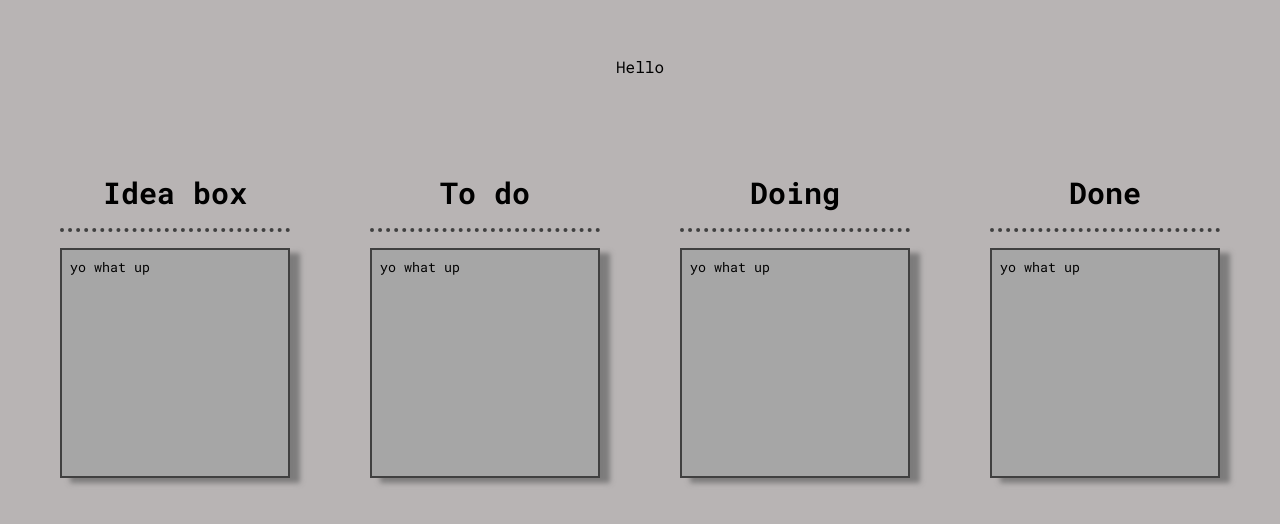
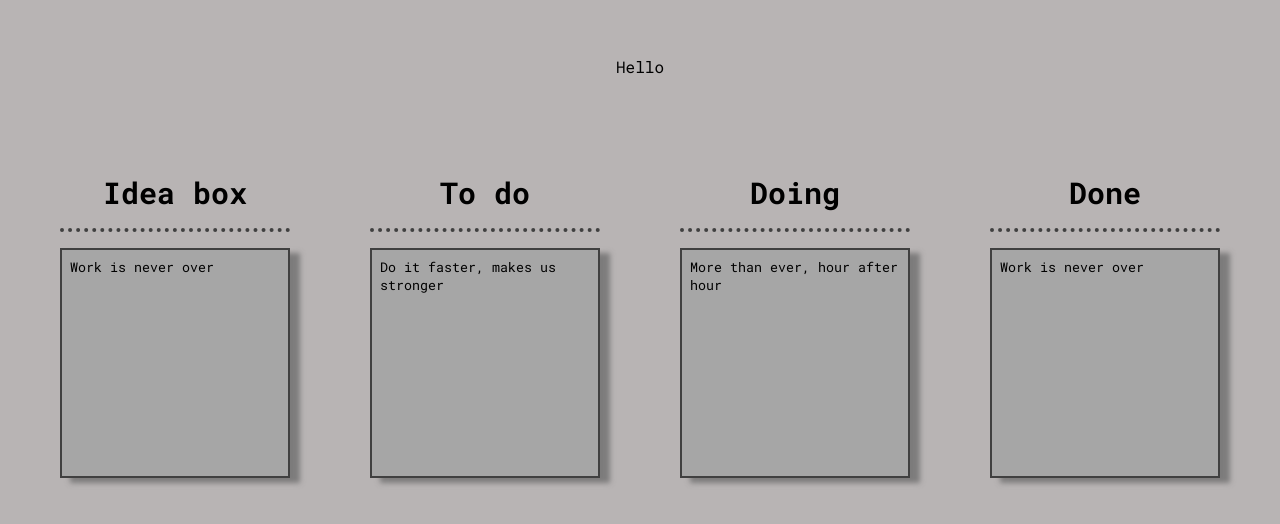
Before and after one commit to sighmoan/masaban-react, a React (Vite) app: page / in a window 1280 px wide. Shown: the top 524 px of the page. Built offline with nearby package versions, Linux system fonts and the light colour scheme.

Commit message:
breach copyright

```diff
--- a/src/Board.tsx
+++ b/src/Board.tsx
@@ -1,6 +1,7 @@
-import { useState } from "react";
+import { useState, useRef } from "react";
 import Column from "./Column.tsx";
 import { LiftedCardContext } from "./LiftedCardContext.tsx";
+import { LyricsContext } from "./LyricsContext.ts";
 
 type StateCard = {
   currentState: any;
@@ -14,14 +15,36 @@ const Board = () => {
     changeState: setLiftedCard,
   };
 
+  let currentLyric = 0;
+
+  const daftPunk = () => {
+    console.log("untz untz untz");
+    const lyrics: string[] = [
+      "Work it harder, make it better",
+      "Work is never over",
+      "Do it faster, makes us stronger",
+      "More than ever, hour after hour",
+      "Work is never over",
+      "More than ever, hour after hour",
+      "Do it faster, makes us stronger",
+      "Work it harder, make it better",
+    ];
+    currentLyric++;
+    if (currentLyric == lyrics.length) currentLyric = 0;
+
+    return lyrics[currentLyric];
+  };
+
   return (
     <>
       <div className="grid-container" id="grid-container">
         <LiftedCardContext.Provider value={cardObj}>
-          <Column liftedCard={liftedCard} columnTitle="Idea box" />
-          <Column liftedCard={liftedCard} columnTitle="To do" />
-          <Column liftedCard={liftedCard} columnTitle="Doing" />
-          <Column liftedCard={liftedCard} columnTitle="Done" />
+          <LyricsContext.Provider value={daftPunk}>
+            <Column liftedCard={liftedCard} columnTitle="Idea box" />
+            <Column liftedCard={liftedCard} columnTitle="To do" />
+            <Column liftedCard={liftedCard} columnTitle="Doing" />
+            <Column liftedCard={liftedCard} columnTitle="Done" />
+          </LyricsContext.Provider>
         </LiftedCardContext.Provider>
       </div>
     </>
--- a/src/Card.tsx
+++ b/src/Card.tsx
@@ -1,5 +1,6 @@
 import { useContext } from "react";
 import { LiftedCardContext } from "./LiftedCardContext";
+import { LyricsContext } from "./LyricsContext";
 
 const Card = () => {
   const cardLiftHandler =
@@ -7,6 +8,7 @@ const Card = () => {
     (() => {
       console.log("default handler");
     });
+  const lyricsValue = useContext(LyricsContext);
 
   return (
     <>
@@ -20,7 +22,7 @@ const Card = () => {
           event.preventDefault();
         }}
         className="grid-item"
-        defaultValue="yo what up"
+        defaultValue={lyricsValue()}
       ></textarea>
     </>
   );
--- /dev/null
+++ b/src/LyricsContext.ts
@@ -0,0 +1,5 @@
+import { createContext } from "react";
+
+export const LyricsContext = createContext(() => {
+  "Do it harder";
+});
--- a/src/index.css
+++ b/src/index.css
@@ -10,7 +10,7 @@
 
 .grid-container {
   display: grid;
-  grid-template-columns: auto auto auto auto;
+  grid-template-columns: 1fr 1fr 1fr 1fr;
   column-gap: 5rem;
   row-gap: 2rem;
   padding-top: 40px;
--- a/src/index.scss
+++ b/src/index.scss
@@ -11,7 +11,7 @@
 
 .grid-container {
   display: grid;
-  grid-template-columns: auto auto auto auto;
+  grid-template-columns: 1fr 1fr 1fr 1fr;
   column-gap: 5rem;
   row-gap: 2rem;
   padding-top: 40px;
--- a/src/main.tsx
+++ b/src/main.tsx
@@ -3,8 +3,4 @@ import ReactDOM from "react-dom/client";
 import App from "./App.tsx";
 import "./index.css";
 
-ReactDOM.createRoot(document.getElementById("root")!).render(
-  <React.StrictMode>
-    <App />
-  </React.StrictMode>
-);
+ReactDOM.createRoot(document.getElementById("root")!).render(<App />);
```
Also changed, not shown: src/types.ts (added, +9 -0 lines).
